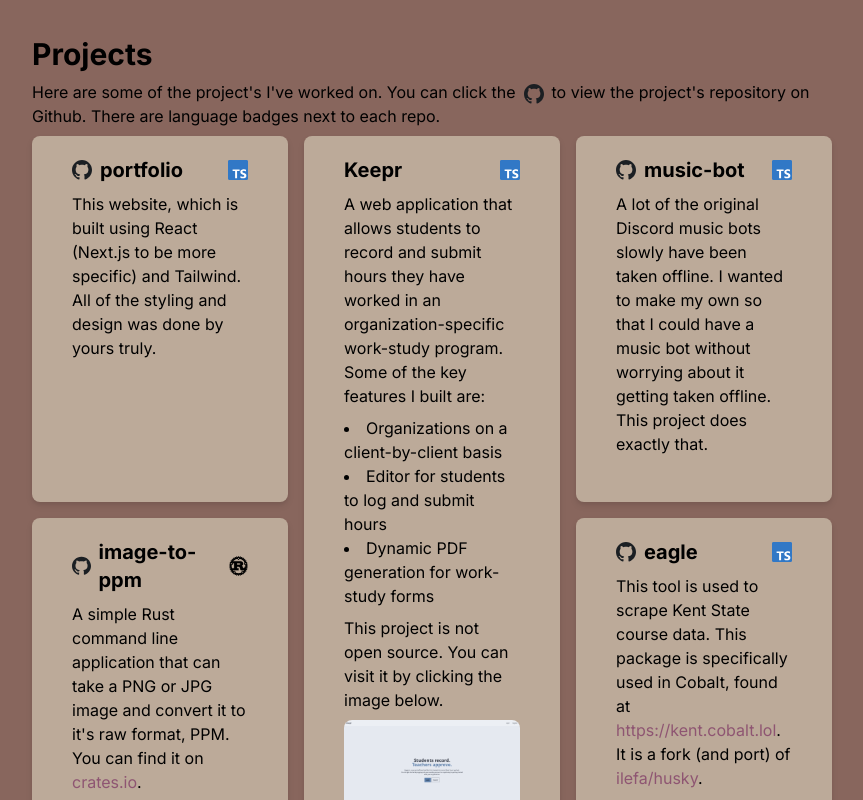
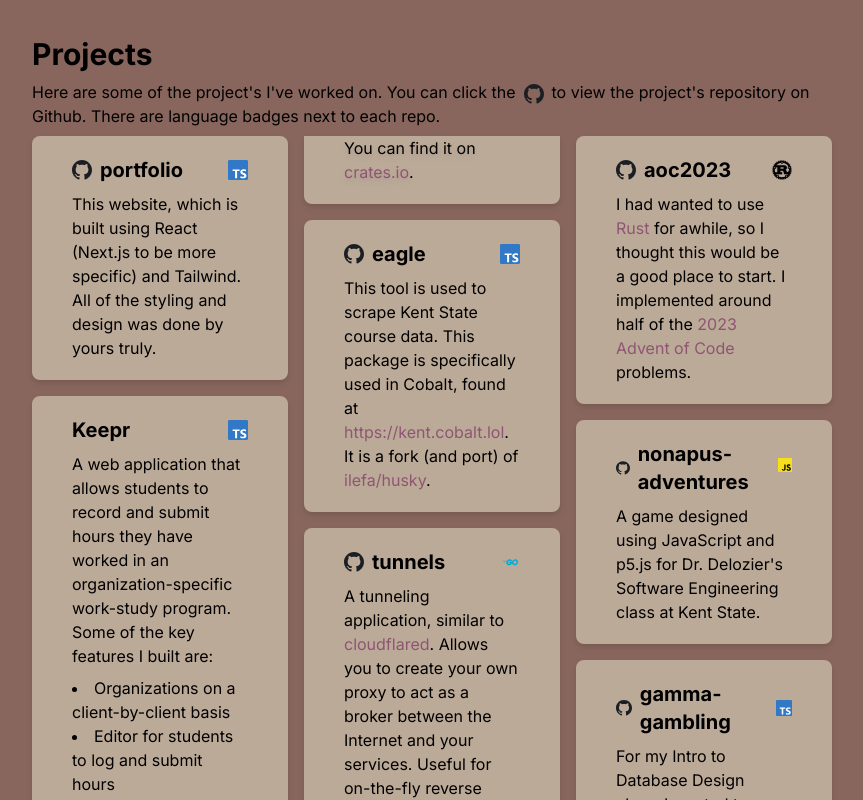
Before and after one commit to Struck713/portfolio, a Next.js app: page / in a window 1280 px wide. Shown: the part 1080-1880 px from the top of the page, without its empty margins (208-1071 px from the left). Built offline with nearby package versions, Linux system fonts and the light colour scheme.

Commit message:
Made columns in projects space by column

```diff
--- a/src/components/sections/Projects.tsx
+++ b/src/components/sections/Projects.tsx
@@ -41,8 +41,12 @@
 
     return (
         <Section name="Projects" description={description}>
-            <div className="grid grid-cols-1 lg:grid-cols-2 xl:grid-cols-3 gap-4">
-                {projects.map(repo => <Project key={repo.name} {...repo} />)}
+            <div className="gap-4 columns-1 md:columns-2 lg:columns-3">
+                {projects.map(repo =>
+                    <div key={repo.name} className="first:mt-0 mt-4">
+                        <Project {...repo} />
+                    </div>
+                )}
             </div>
         </Section>
     )
```
